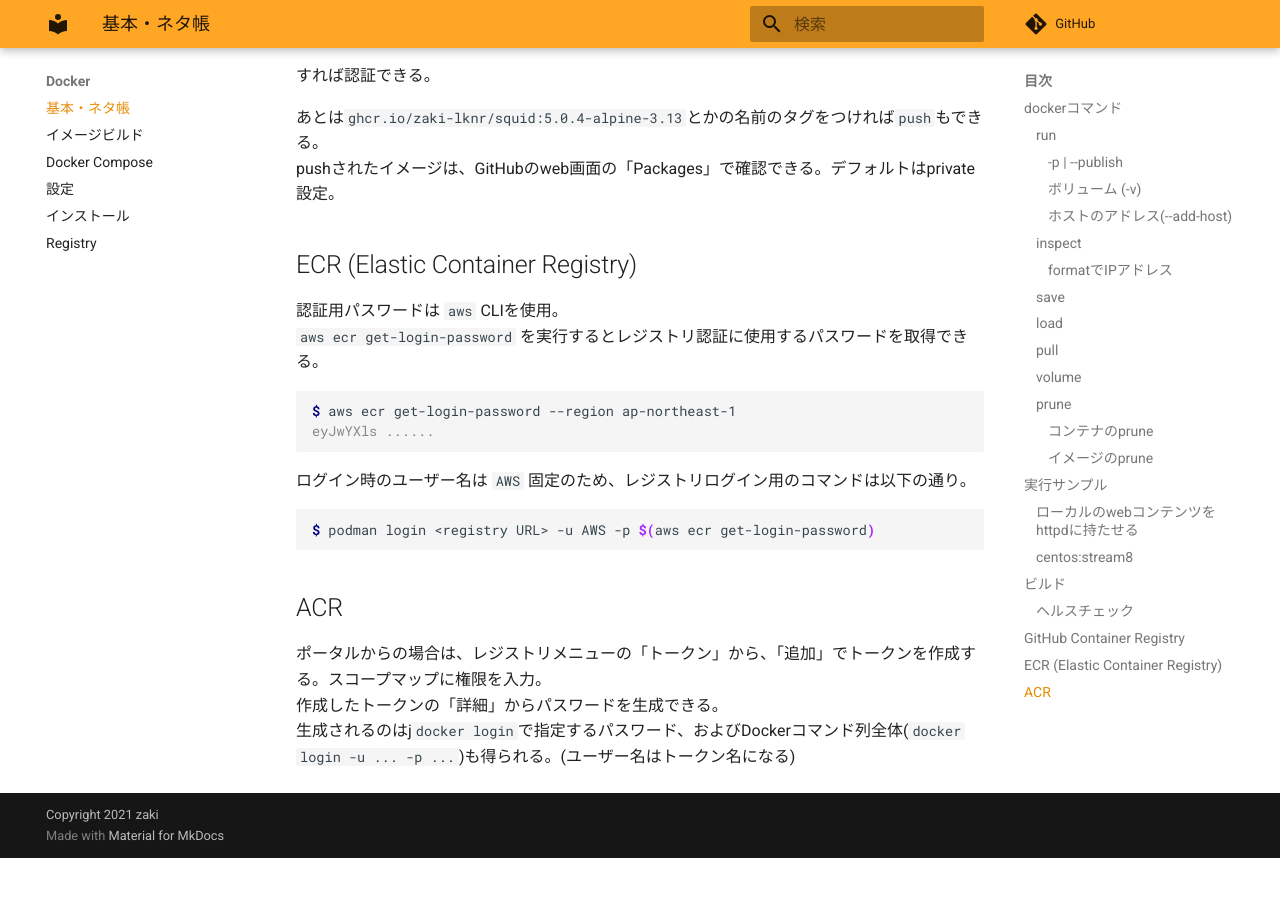
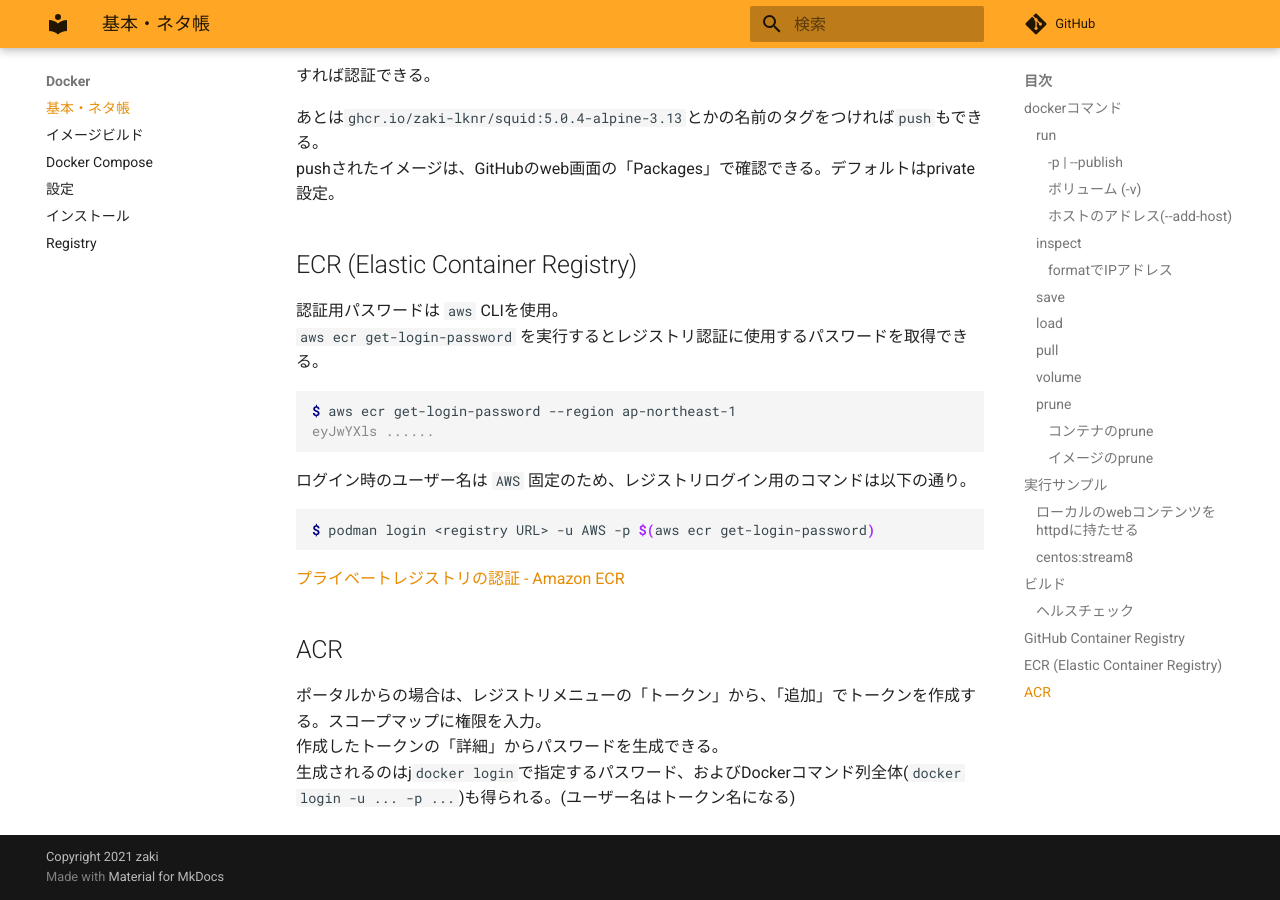
Before and after one commit to zaki-lknr/docs, an MkDocs documentation site: the page built from docs/Docker/index.md, in a window 1280 px wide and 900 px high, scrolled down 4375 px. Built offline with MkDocs 1.6.1 and Material for MkDocs 9.7.7, drawn with Linux system fonts in a browser that asks for light colours; comment, search, counter and statistics services are not loaded; before the commit the page ends 5233 px from its top, so only the background shows below that.

Commit message:
add: docker: ECRのログインのリンク追加

````diff
--- a/docs/Docker/index.md
+++ b/docs/Docker/index.md
@@ -230,6 +230,8 @@ eyJwYXls ......
 $ podman login <registry URL> -u AWS -p $(aws ecr get-login-password)
 ```
 
+[プライベートレジストリの認証 - Amazon ECR](https://docs.aws.amazon.com/ja_jp/AmazonECR/latest/userguide/registry_auth.html)
+
 ## ACR
 
 ポータルからの場合は、レジストリメニューの「トークン」から、「追加」でトークンを作成する。スコープマップに権限を入力。
````
